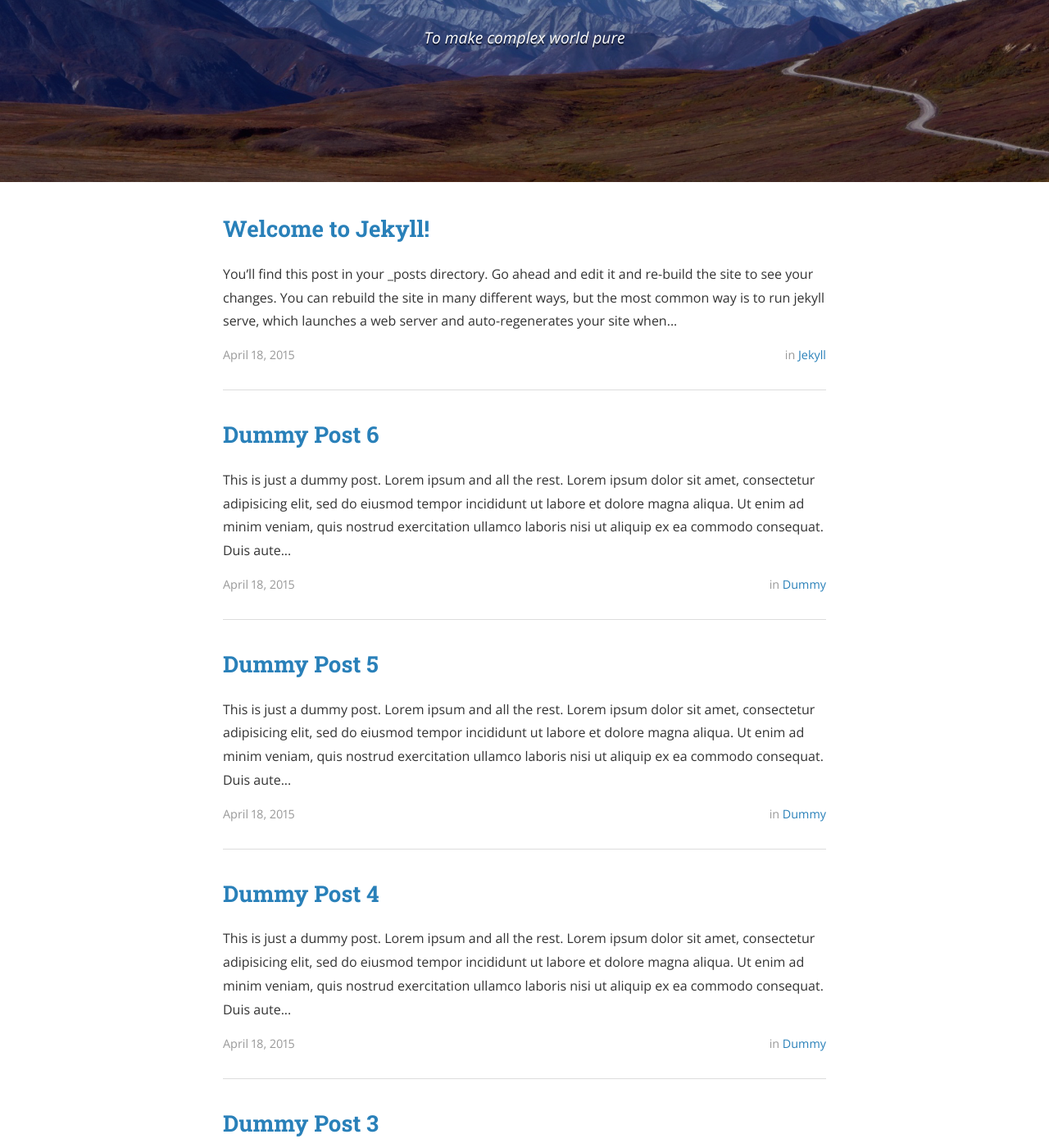
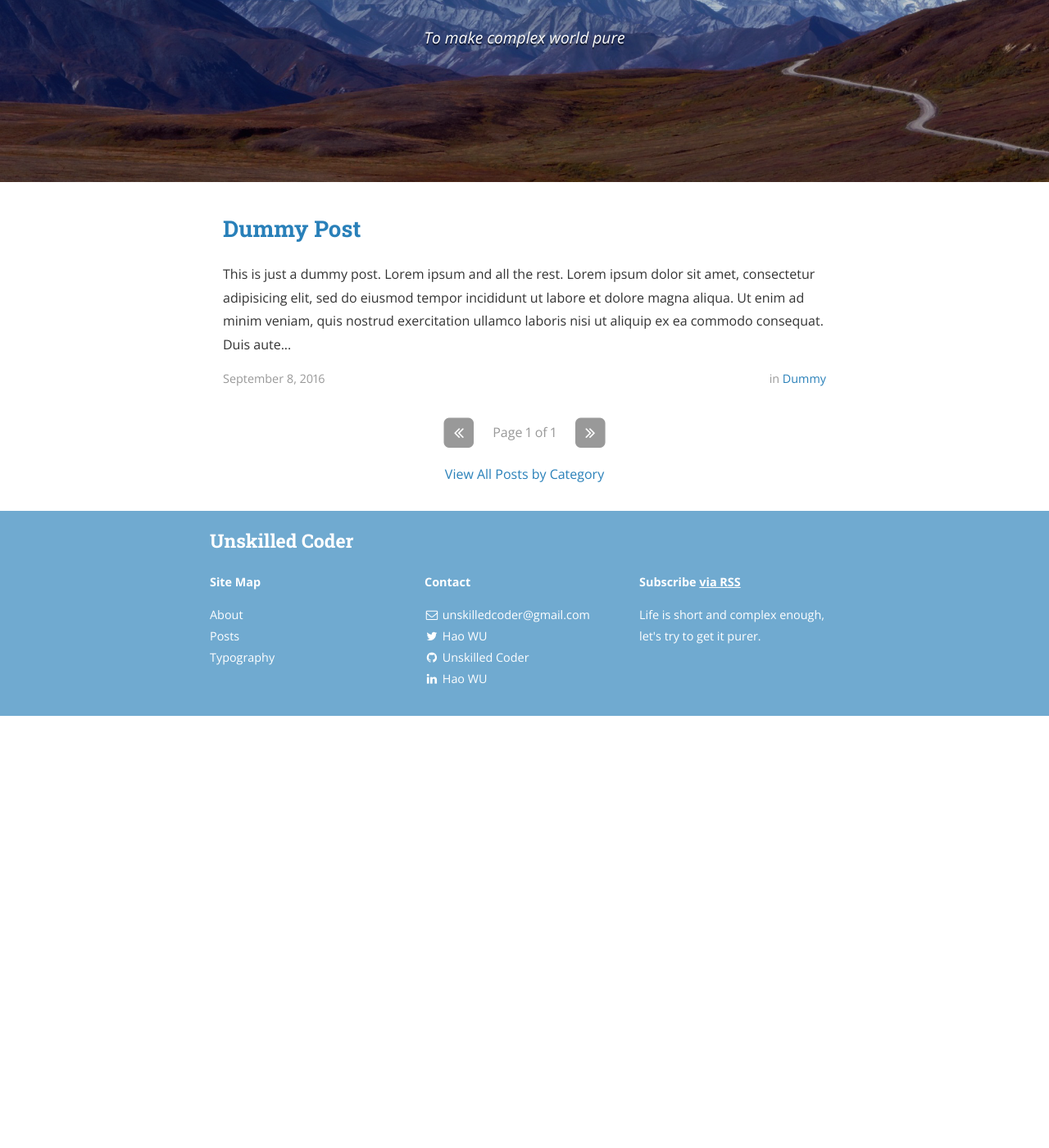
Before and after one commit to unskilledcoder/unskilledcoder.github.io, a Jekyll site: the page built from index.html, in a window 1280 px wide and 1400 px high, scrolled down 281 px. Shown: the whole window at 82% size. Built offline with Jekyll 4.4.1, drawn with Linux system fonts in a browser that asks for light colours; nearby versions of some CDN libraries; the list of posts is cut into pages by our own code; a style sheet for code colours, icons or effects is not loaded; after the commit the page ends 1154 px from its top, so only the background shows below that; some of the changed text lies outside the part shown.

Commit message:
modification

```diff
--- a/_config.yml
+++ b/_config.yml
@@ -86,7 +86,7 @@ social:
 
   - name: GitHub
     icon: github
-    username: Hao WU
+    username: Unskilled Coder
     url: https://github.com/unskilledcoder
     desc: Fork me on GitHub
     share: false
@@ -94,7 +94,7 @@ social:
   - name: LinkedIn
     icon: linkedin
     username: Hao WU
-    url: www.linkedin.com/in/wuhao1542
+    url: http://www.linkedin.com/in/wuhao1542
     desc: Connect with me on LinkedIn
     share: true
 
--- a/_posts/2015-04-18-dummy.markdown
+++ /dev/null
@@ -1,16 +0,0 @@
----
-layout: post
-title:  "Dummy Post"
-date:   2015-04-18 08:43:59
-author: Ben Centra
-categories: Dummy
----
-
-This is just a dummy post. Lorem ipsum and all the rest.
-
-Lorem ipsum dolor sit amet, consectetur adipisicing elit, sed do eiusmod
-tempor incididunt ut labore et dolore magna aliqua. Ut enim ad minim veniam,
-quis nostrud exercitation ullamco laboris nisi ut aliquip ex ea commodo
-consequat. Duis aute irure dolor in reprehenderit in voluptate velit esse
-cillum dolore eu fugiat nulla pariatur. Excepteur sint occaecat cupidatat non
-proident, sunt in culpa qui officia deserunt mollit anim id est laborum.
--- a/_posts/2015-04-18-dummy3.markdown
+++ /dev/null
@@ -1,16 +0,0 @@
----
-layout: post
-title:  "Dummy Post 3"
-date:   2015-04-18 08:43:59
-author: Ben Centra
-categories: Dummy
----
-
-This is just a dummy post. Lorem ipsum and all the rest.
-
-Lorem ipsum dolor sit amet, consectetur adipisicing elit, sed do eiusmod
-tempor incididunt ut labore et dolore magna aliqua. Ut enim ad minim veniam,
-quis nostrud exercitation ullamco laboris nisi ut aliquip ex ea commodo
-consequat. Duis aute irure dolor in reprehenderit in voluptate velit esse
-cillum dolore eu fugiat nulla pariatur. Excepteur sint occaecat cupidatat non
-proident, sunt in culpa qui officia deserunt mollit anim id est laborum.
--- a/_posts/2015-04-18-dummy5.markdown
+++ /dev/null
@@ -1,17 +0,0 @@
----
-layout: post
-title:  "Dummy Post 5"
-date:   2015-04-18 08:43:59
-author: Ben Centra
-categories: Dummy
-tags: lorem
----
-
-This is just a dummy post. Lorem ipsum and all the rest.
-
-Lorem ipsum dolor sit amet, consectetur adipisicing elit, sed do eiusmod
-tempor incididunt ut labore et dolore magna aliqua. Ut enim ad minim veniam,
-quis nostrud exercitation ullamco laboris nisi ut aliquip ex ea commodo
-consequat. Duis aute irure dolor in reprehenderit in voluptate velit esse
-cillum dolore eu fugiat nulla pariatur. Excepteur sint occaecat cupidatat non
-proident, sunt in culpa qui officia deserunt mollit anim id est laborum.
--- a/_posts/2015-04-18-dummy6.markdown
+++ /dev/null
@@ -1,17 +0,0 @@
----
-layout: post
-title:  "Dummy Post 6"
-date:   2015-04-18 08:43:59
-author: Ben Centra
-categories: Dummy
-tags: lorem ipsum
----
-
-This is just a dummy post. Lorem ipsum and all the rest.
-
-Lorem ipsum dolor sit amet, consectetur adipisicing elit, sed do eiusmod
-tempor incididunt ut labore et dolore magna aliqua. Ut enim ad minim veniam,
-quis nostrud exercitation ullamco laboris nisi ut aliquip ex ea commodo
-consequat. Duis aute irure dolor in reprehenderit in voluptate velit esse
-cillum dolore eu fugiat nulla pariatur. Excepteur sint occaecat cupidatat non
-proident, sunt in culpa qui officia deserunt mollit anim id est laborum.
--- a/_posts/2015-04-18-welcome-to-jekyll.markdown
+++ /dev/null
@@ -1,74 +0,0 @@
----
-layout: post
-title:  "Welcome to Jekyll!"
-date:   2015-04-18 08:43:59
-author: Ben Centra
-categories: Jekyll
-tags:	jekyll welcome
-cover:  "/assets/instacode.png"
----
-
-You’ll find this post in your `_posts` directory. Go ahead and edit it and re-build the site to see your changes. You can rebuild the site in many different ways, but the most common way is to run `jekyll serve`, which launches a web server and auto-regenerates your site when a file is updated.
-
-## Adding New Posts
-
-To add new posts, simply add a file in the `_posts` directory that follows the convention `YYYY-MM-DD-name-of-post.ext` and includes the necessary front matter. Take a look at the source for this post to get an idea about how it works.
-
-### Tags and Categories
-
-If you list one or more categories or tags in the front matter of your post, they will be included with the post on the page as links. Clicking the link will bring you to an auto-generated archive page for the category or tag, created using the [jekyll-archive][jekyll-archive] gem.
-
-### Cover Images
-
-To add a cover image to your post, set the "cover" property in the front matter with the relative URL of the image (i.e. <code>cover: "/assets/cover_image.jpg"</code>).
-
-### Code Snippets
-
-You can use [highlight.js][highlight] to add syntax highlight code snippets:
-
-Use the [Liquid][liquid] `{% raw %}{% highlight <language> %}{% endraw %}` tag to add syntax highlighting to code snippets.
-
-For instance, this template...
-{% highlight html %}
-{% raw %}{% highlight javascript %}
-function demo(string, times) {
-  for (var i = 0; i < times; i++) {
-    console.log(string);
-  }
-}
-demo("hello, world!", 10);
-{% endhighlight %}{% endraw %}
-{% endhighlight %}
-
-...will come out looking like this:
-
-{% highlight javascript %}
-function demo(string, times) {
-  for (var i = 0; i < times; i++) {
-    console.log(string);
-  }
-}
-demo("hello, world!", 10);
-{% endhighlight %}
-
-Syntax highlighting is done using [highlight.js][highlight]. You can change the active theme in [head.html](https://github.com/bencentra/centrarium/blob/2dcd73d09e104c3798202b0e14c1db9fa6e77bc7/_includes/head.html#L15).
-
-### Images
-
-Lightbox has been enabled for images. To create the link that'll launch the lightbox, add <code>data-lightbox</code> and <code>data-title</code> attributes to an <code>&lt;a&gt;</code> tag around your <code>&lt;img&gt;</code> tag. The result is:
-
-<a href="//bencentra.com/assets/images/falcon9_large.jpg" data-lightbox="falcon9-large" data-title="Check out the Falcon 9 from SpaceX">
-  <img src="//bencentra.com/assets/images/falcon9_small.jpg" title="Check out the Falcon 9 from SpaceX">
-</a>
-
-For more information, check out the [Lightbox][lightbox] website.
-
-Check out the [Jekyll docs][jekyll] for more info on how to get the most out of Jekyll. File all bugs/feature requests at [Jekyll’s GitHub repo][jekyll-gh]. If you have questions, you can ask them on [Jekyll’s dedicated Help repository][jekyll-help].
-
-[jekyll]:      http://jekyllrb.com
-[jekyll-gh]:   https://github.com/jekyll/jekyll
-[jekyll-help]: https://github.com/jekyll/jekyll-help
-[highlight]:   https://highlightjs.org/
-[lightbox]:    http://lokeshdhakar.com/projects/lightbox2/
-[jekyll-archive]: https://github.com/jekyll/jekyll-archives
-[liquid]: https://github.com/Shopify/liquid/wiki/Liquid-for-Designers
--- a/_posts/2015-04-18-dummy4.markdown
+++ b/_posts/2016-09-08-dummy.markdown
@@ -1,10 +1,9 @@
 ---
 layout: post
-title:  "Dummy Post 4"
-date:   2015-04-18 08:43:59
-author: Ben Centra
+title:  "Dummy Post"
+date:   2016-09-08 08:43:59
+author: Unskilled Coder
 categories: Dummy
-tags: ipsum
 ---
 
 This is just a dummy post. Lorem ipsum and all the rest.
```
Also changed, not shown: _posts/2015-04-18-dummy2.markdown (deleted, +0 -16 lines).
